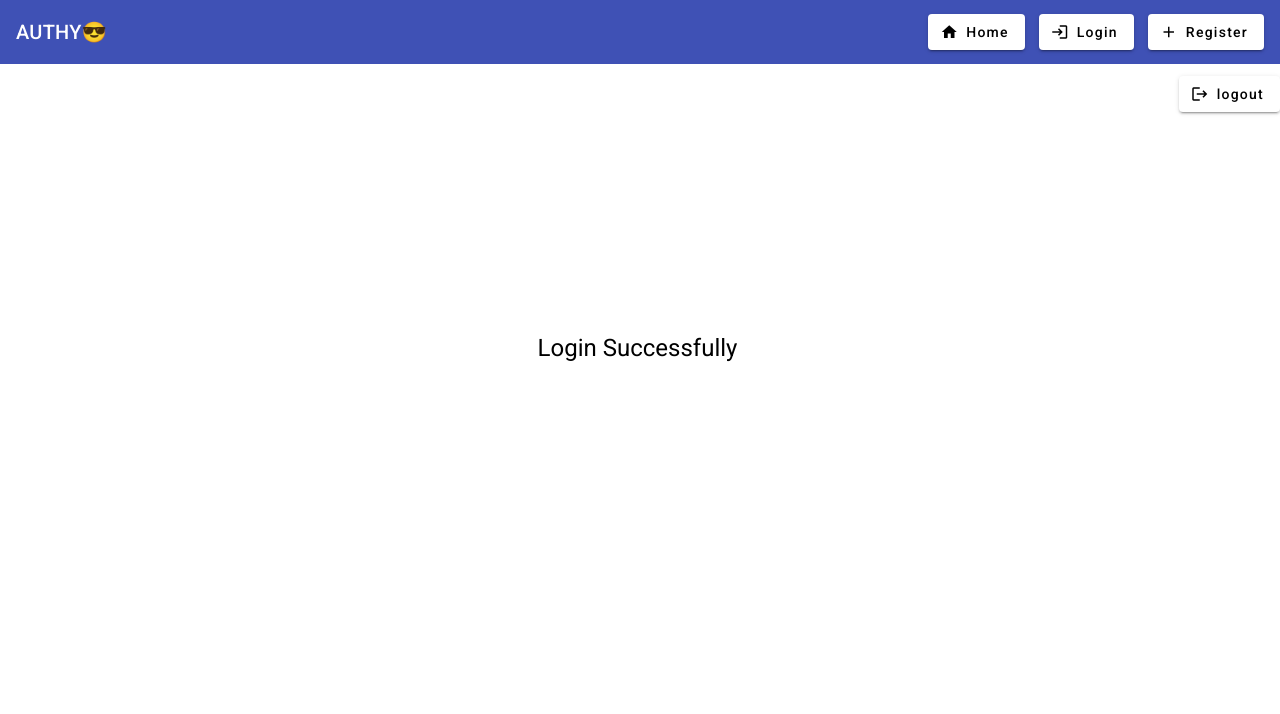
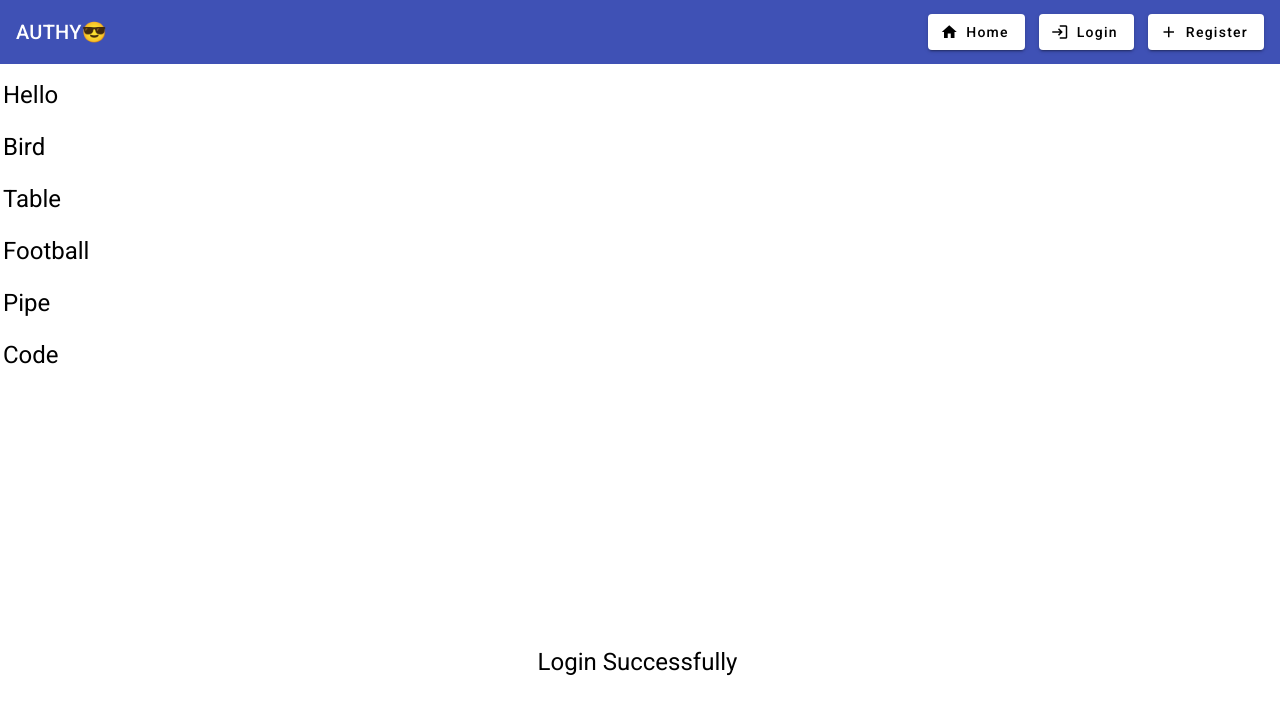
Before and after one commit to shakir2117/Authy, an Angular app: page /home in a window 1280 px wide. Shown: the top 714 px of the page. Built offline with nearby package versions, Linux system fonts and the light colour scheme; data requests are answered from the project's data file; sample sign-in values are in the browser's storage.

Commit message:
display array elenments in angular in title case

```diff
--- a/src/app/apikey.interceptor.ts
+++ b/src/app/apikey.interceptor.ts
@@ -11,7 +11,6 @@ import { Observable, catchError, throwError } from 'rxjs';
 
 @Injectable()
 export class ApikeyInterceptor implements HttpInterceptor {
-
   constructor(private toastr: ToastrService) {}
   intercept(request: HttpRequest<unknown>, next: HttpHandler): Observable<HttpEvent<unknown>> {
     const API_KEY = 'AIzaSyD0Z2Y1-_X8XrZLt-JmXhNz-3-Jh-5ztb4';
--- a/src/app/home/home.component.html
+++ b/src/app/home/home.component.html
@@ -1,3 +1,7 @@
 <app-header></app-header>
-<button mat-raised-button (click)="logout()">logout<mat-icon>logout</mat-icon></button>
+<table>
+<tr *ngFor="let word of titleCaseWords">
+    <td><h1>{{word}} </h1></td>
+</tr>
+</table>
 <h1 class="msg">Login Successfully</h1>
--- a/src/app/home/home.component.ts
+++ b/src/app/home/home.component.ts
@@ -17,6 +17,11 @@ export class HomeComponent {
     });
 }
 
+arr:string[]=['hello', 'bird', 'table', 'football', 'pipe', 'code'];
+titleCaseWords: string[] = this.arr.map(word => word.charAt(0).toUpperCase() + word.slice(1));
+
+
+
 logout(){
   localStorage.clear()
   this.route.navigate(['/login'])
```
